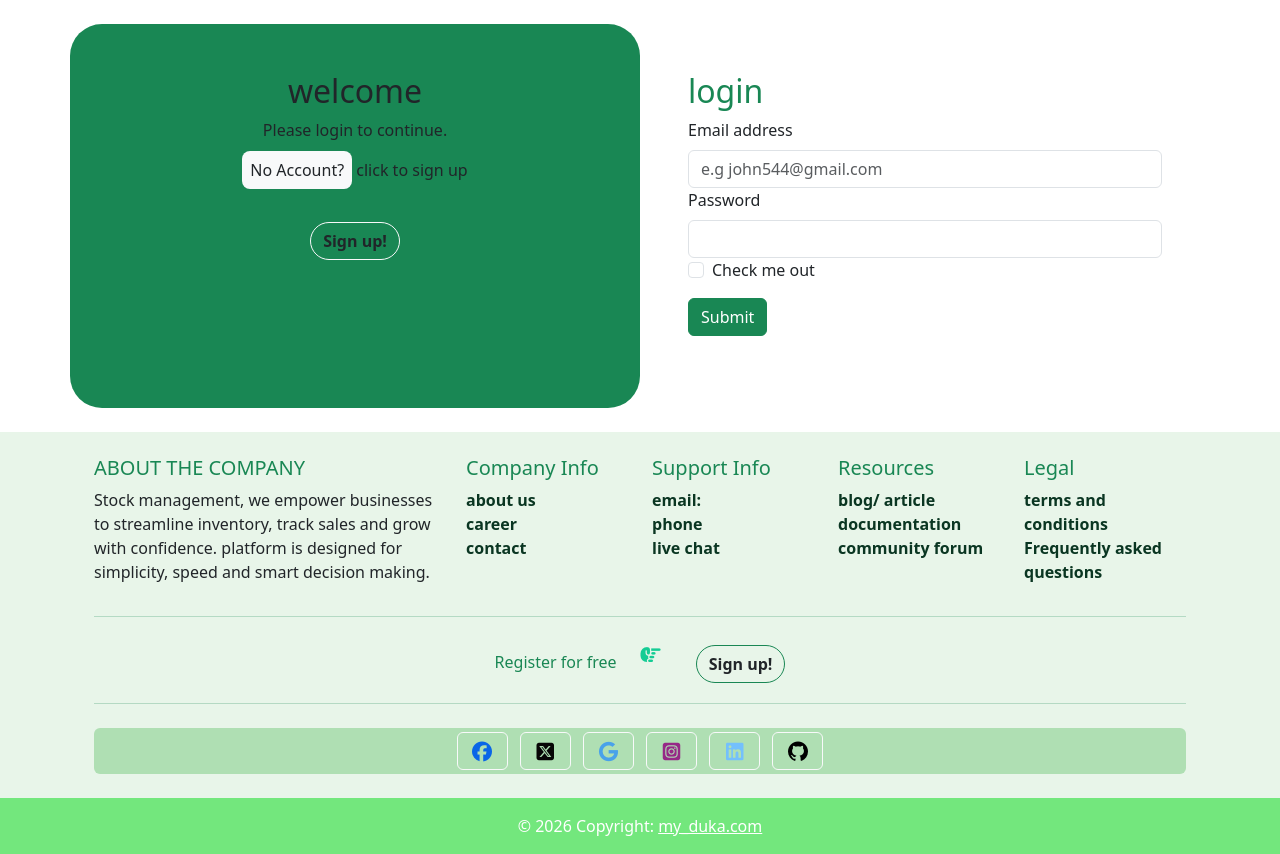
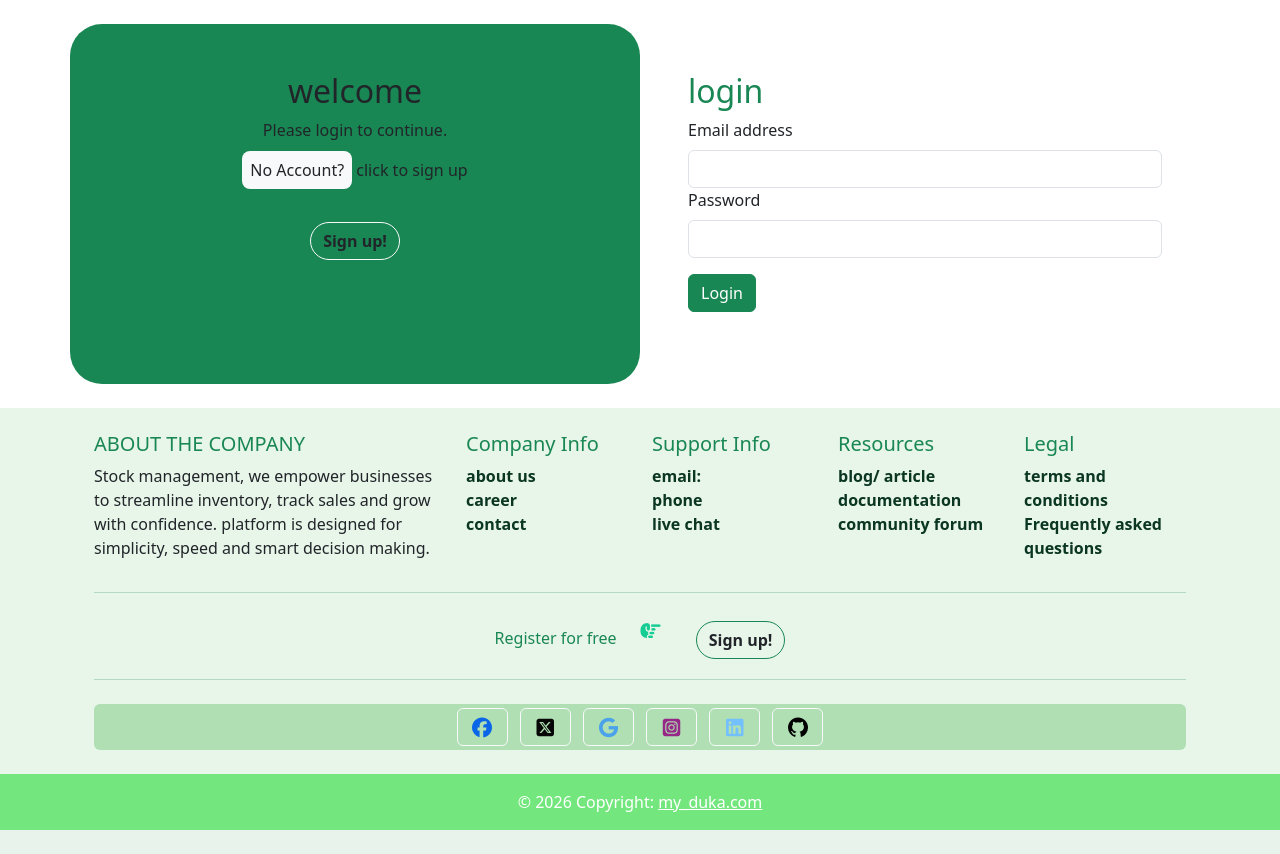
Before and after one commit to ghostayee/my-duka, a Flask app: page /login in a window 1280 px wide. Shown: the part 56-910 px from the top of the page. After the commit the page ends 886 px from the top, so only its background shows below. Run offline with Flask 3, Linux system fonts and the light colour scheme; some libraries are stand-ins or nearby versions.

Commit message:
buuton login

```diff
--- a/templates/login.html
+++ b/templates/login.html
@@ -19,16 +19,11 @@
             <h2 class="text-success">login</h2>
             <form action="">
                 <label for="exampleInputEmail1" class="form-label">Email address</label>
-                <input type="email" placeholder="e.g john544@gmail.com" class="form-control" id="exampleInputEmail1"
+                <input type="email" class="form-control" id="exampleInputEmail1"
                     aria-describedby="emailHelp">
                 <label for="exampleInputPassword1" class="form-label">Password</label>
                 <input type="password" class="form-control" id="exampleInputPassword1">
-
-                <div class="form-check mb-3">
-                    <input type="checkbox" class="form-check-input">
-                    <label class="form-check-label">Check me out</label>
-                </div>
-                <button type="submit" class="btn btn-success mb-4">Submit</button>
+                <button type="submit" class="btn btn-success mb-4 mt-3">Login</button>
             </form>
         </div>
     </div>
```
